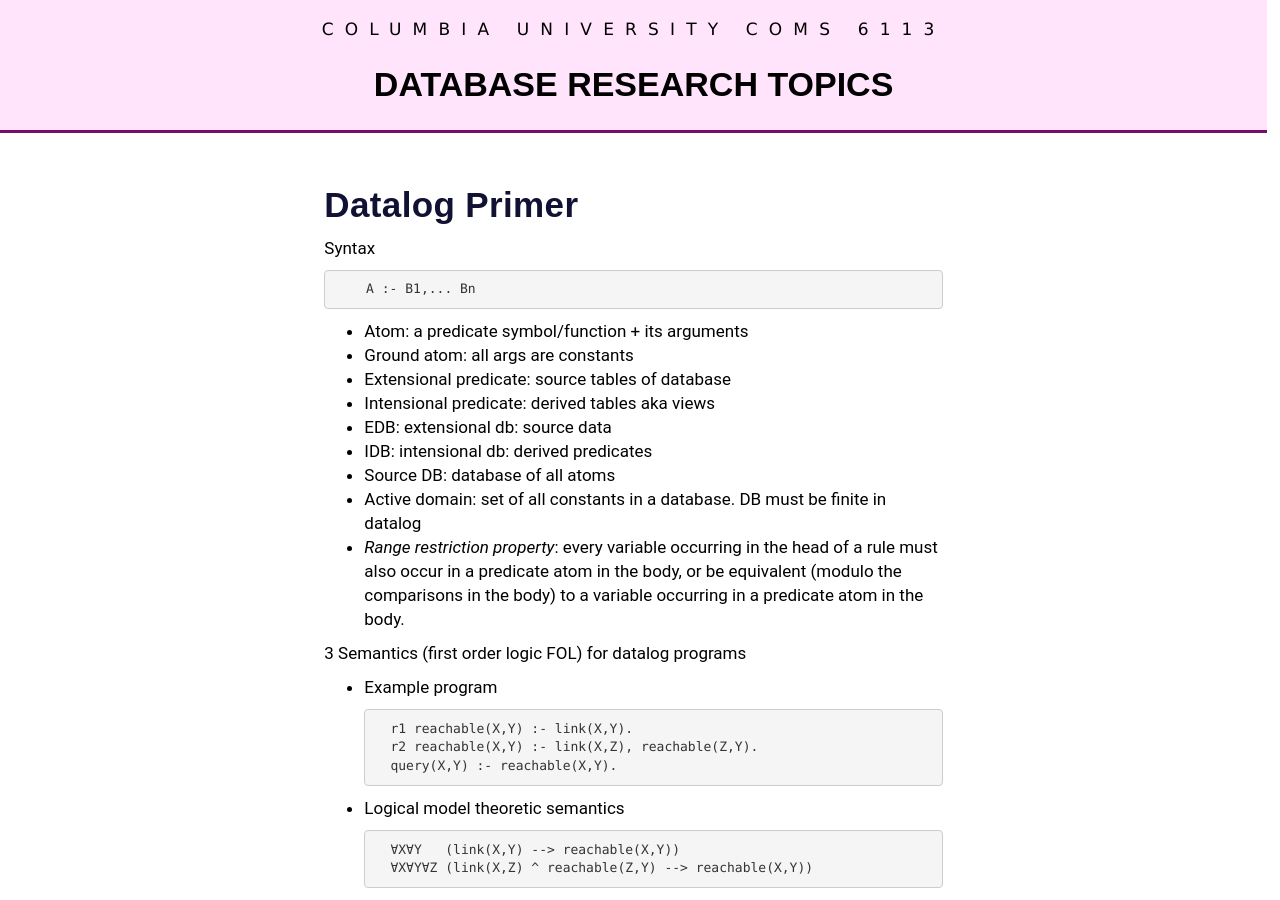
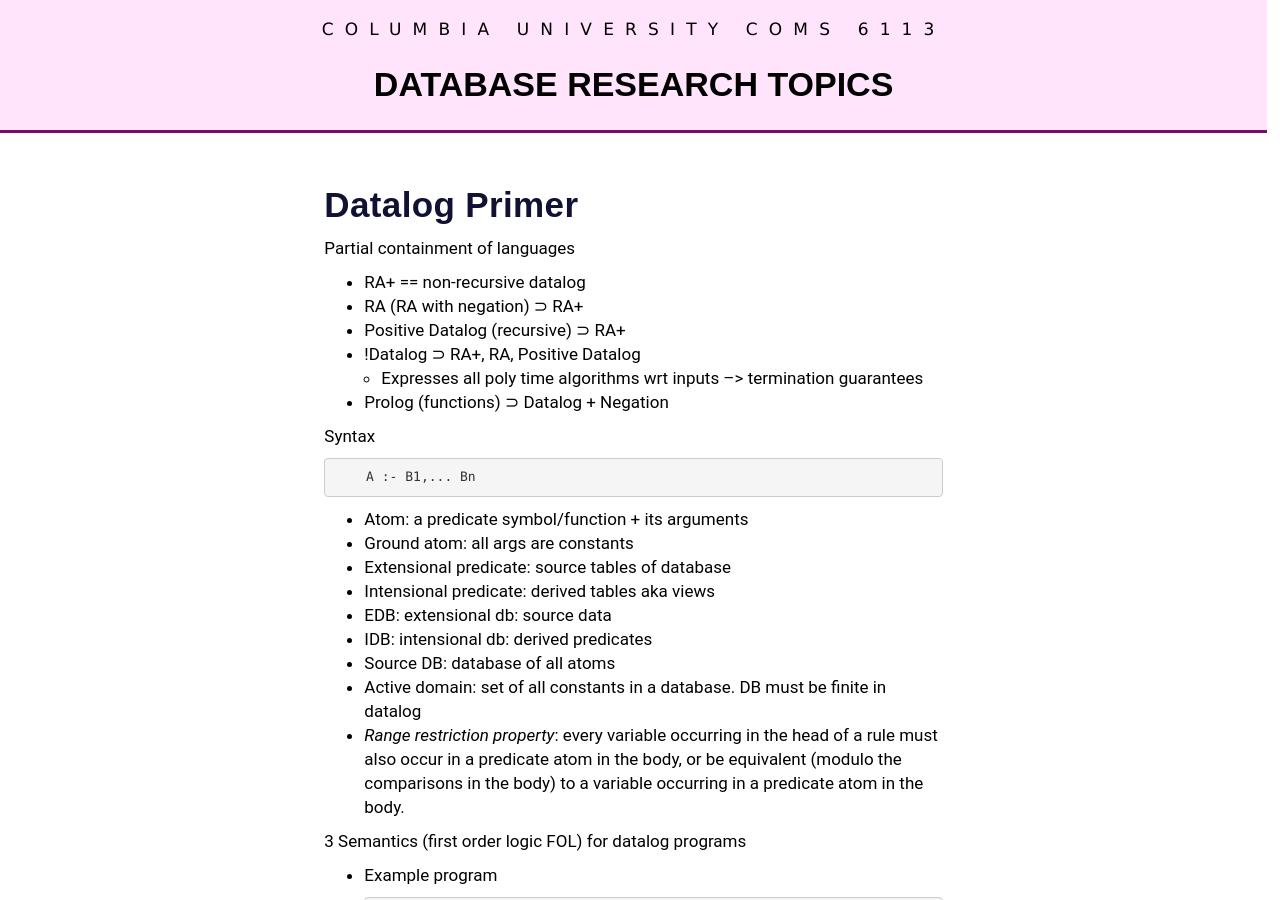
Before and after one commit to wzao1515/w6113.github.io, a Jekyll site: the page built from lecs/18_datalog.md, in a window 1280 px wide and 900 px high. Built offline with Jekyll 4.4.1, drawn with Linux system fonts in a browser that asks for light colours; our own code applies the rules of GitHub Pages for plain Markdown files; some of the changed text lies outside the part shown.

Commit message:
updated website

```diff
--- a/lecs/18_datalog.md
+++ b/lecs/18_datalog.md
@@ -5,6 +5,16 @@ layout: page
 
 
 # Datalog Primer
+
+Partial containment of languages
+
+* RA+ == non-recursive datalog
+* RA (RA with negation) ⊃ RA+
+* Positive Datalog (recursive) ⊃ RA+
+* !Datalog ⊃ RA+, RA, Positive Datalog
+  * Expresses all poly time algorithms wrt inputs --> termination guarantees
+* Prolog (functions) ⊃ Datalog + Negation
+
 
 Syntax
 
@@ -411,6 +421,11 @@ Filter-Join for R join S
 
     R(X, Y), sup(Y), S(Y, Z)
 
+### More Reading
+
+* Bottom-up Beats Top-Down for Datalog - Jeff Ullman
+* [Intro to datalog Blog post](https://x775.net/2019/03/18/Introduction-to-Datalog.html)
+* Systems approach to making datalog fast: [Scaling-Up In-Memory Datalog Processing: Observations and Techniques](http://www.vldb.org/pvldb/vol12/p695-fan.pdf)
 
 ## Extensions
 
```
